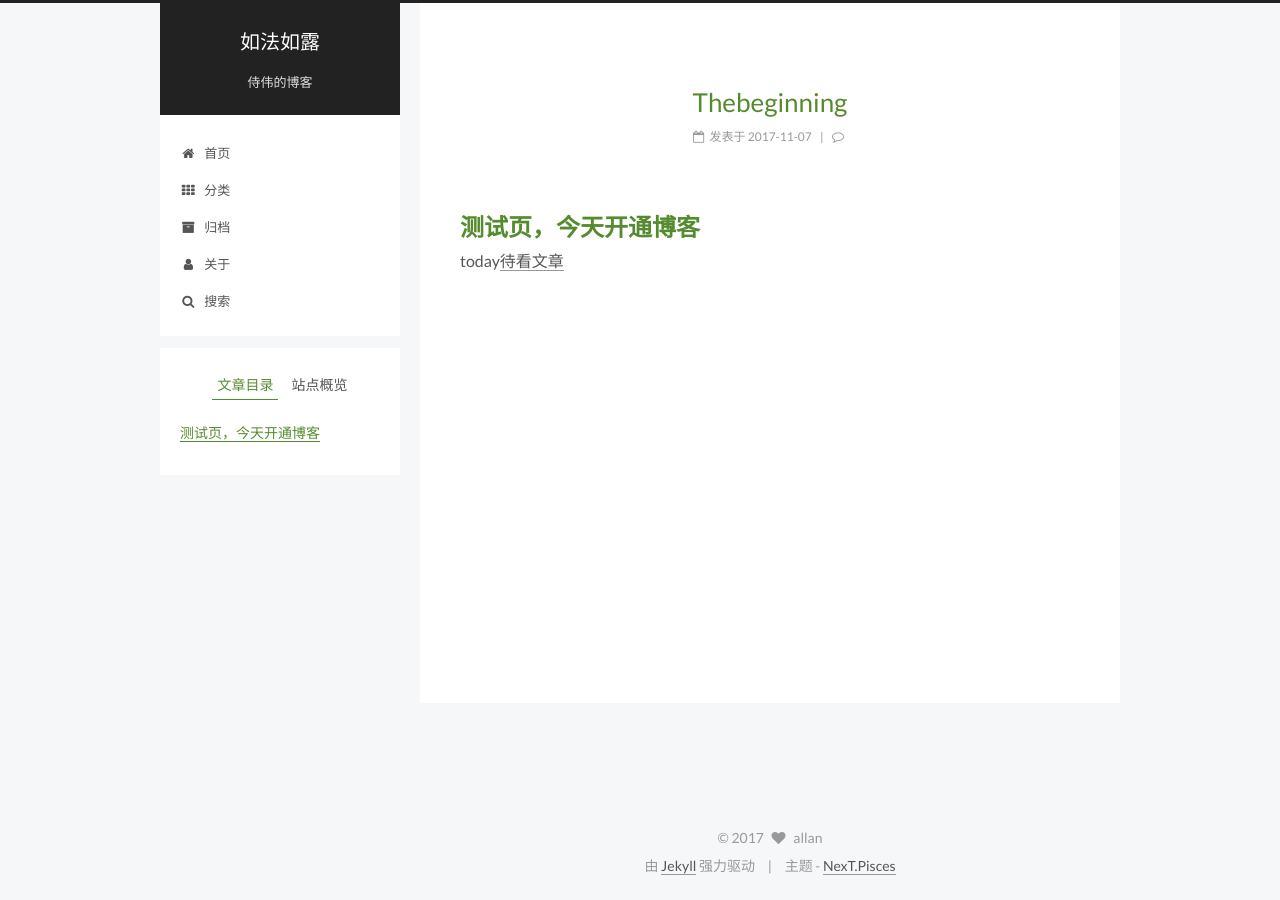
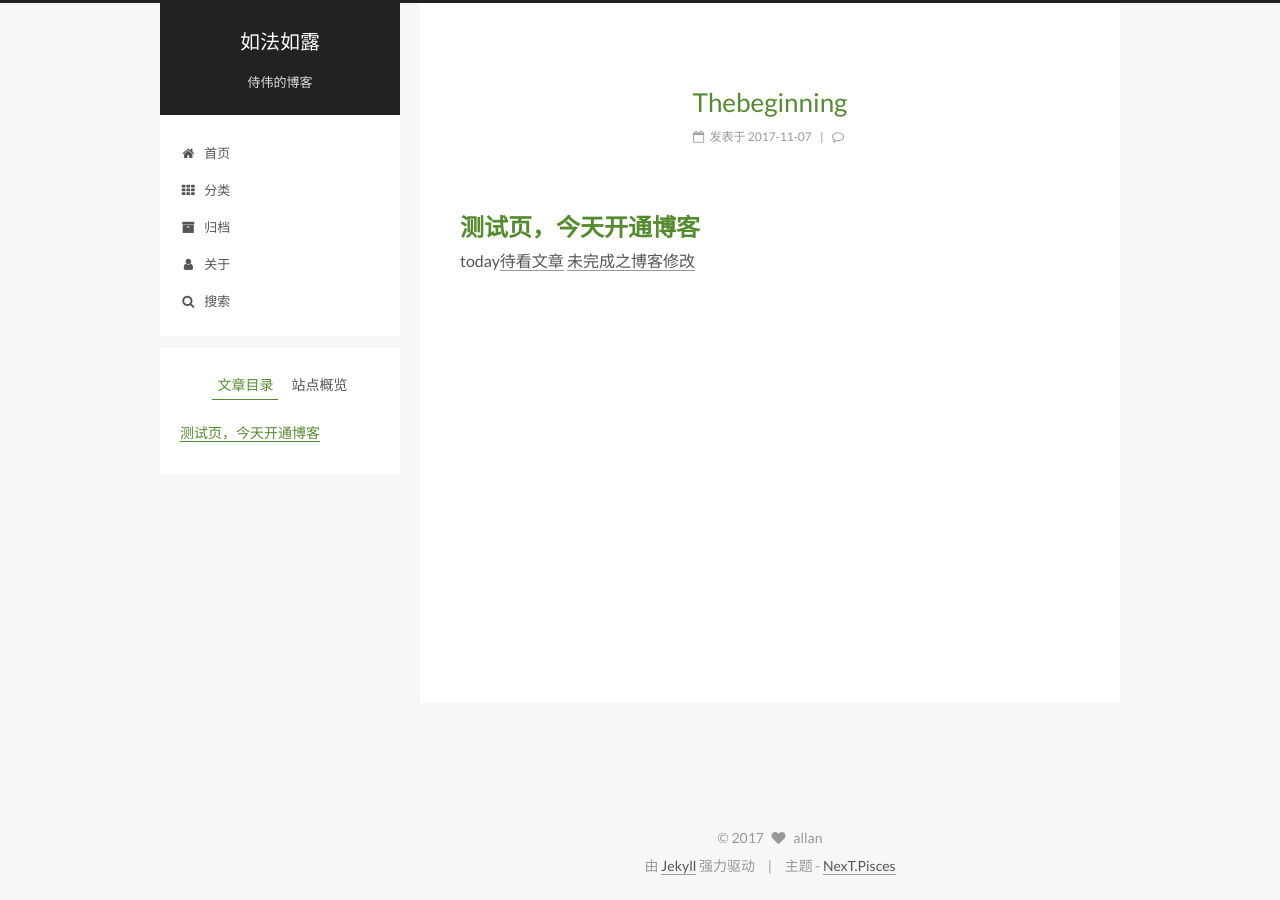
Before and after one commit to shiwei73/shiwei73.github.io, a Jekyll site: the page built from _posts/timetosee/2017-11-07-thebeginning.md, in a window 1280 px wide. Built offline with Jekyll 4.4.1, drawn with Linux system fonts in a browser that asks for light colours; comment, search, counter and statistics services are not loaded.

Commit message:
Update 2017-11-07-thebeginning.md

```diff
--- a/_posts/timetosee/2017-11-07-thebeginning.md
+++ b/_posts/timetosee/2017-11-07-thebeginning.md
@@ -1,3 +1,4 @@
 # 测试页，今天开通博客
 
 today[待看文章](http://www.yangzhiping.com/tech/github.html)
+[未完成之博客修改](http://beiyuu.com/github-pages)
```
